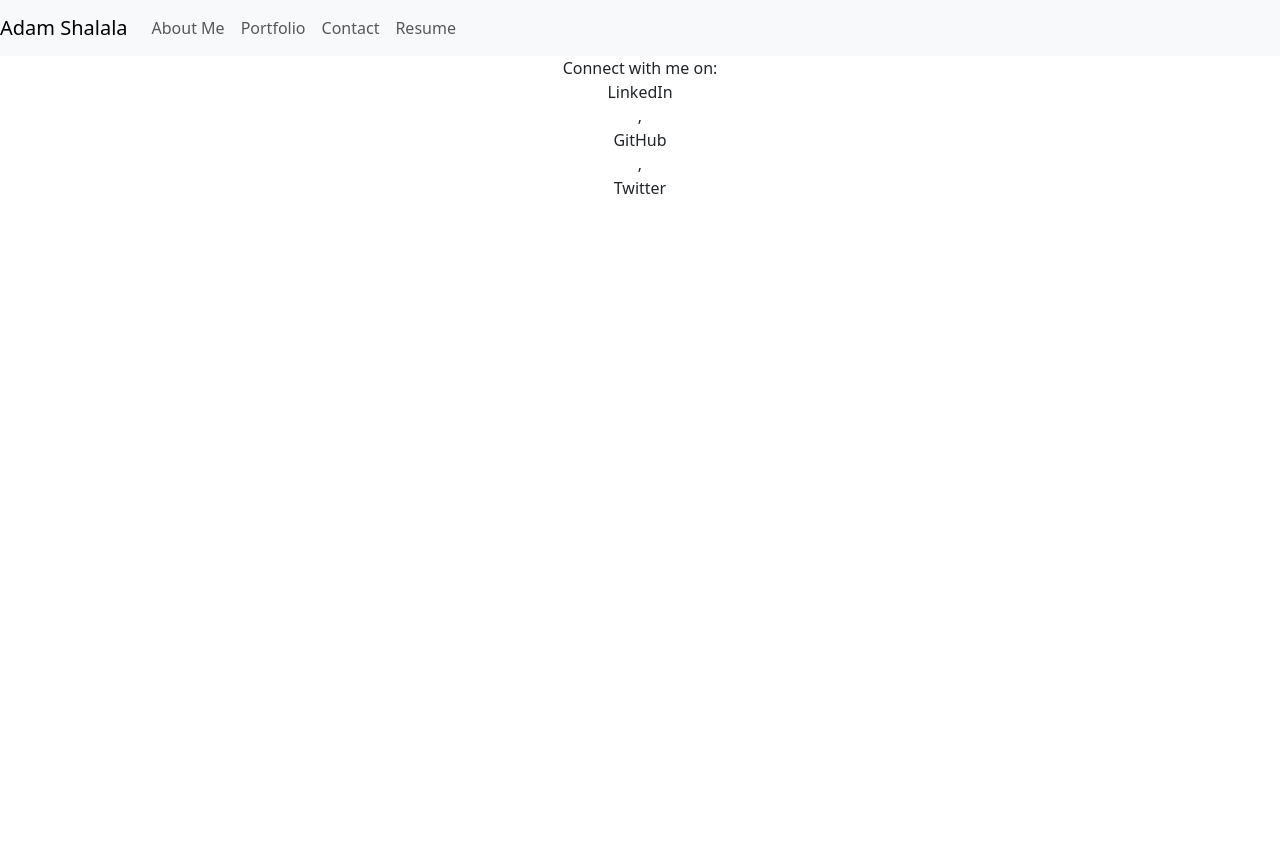
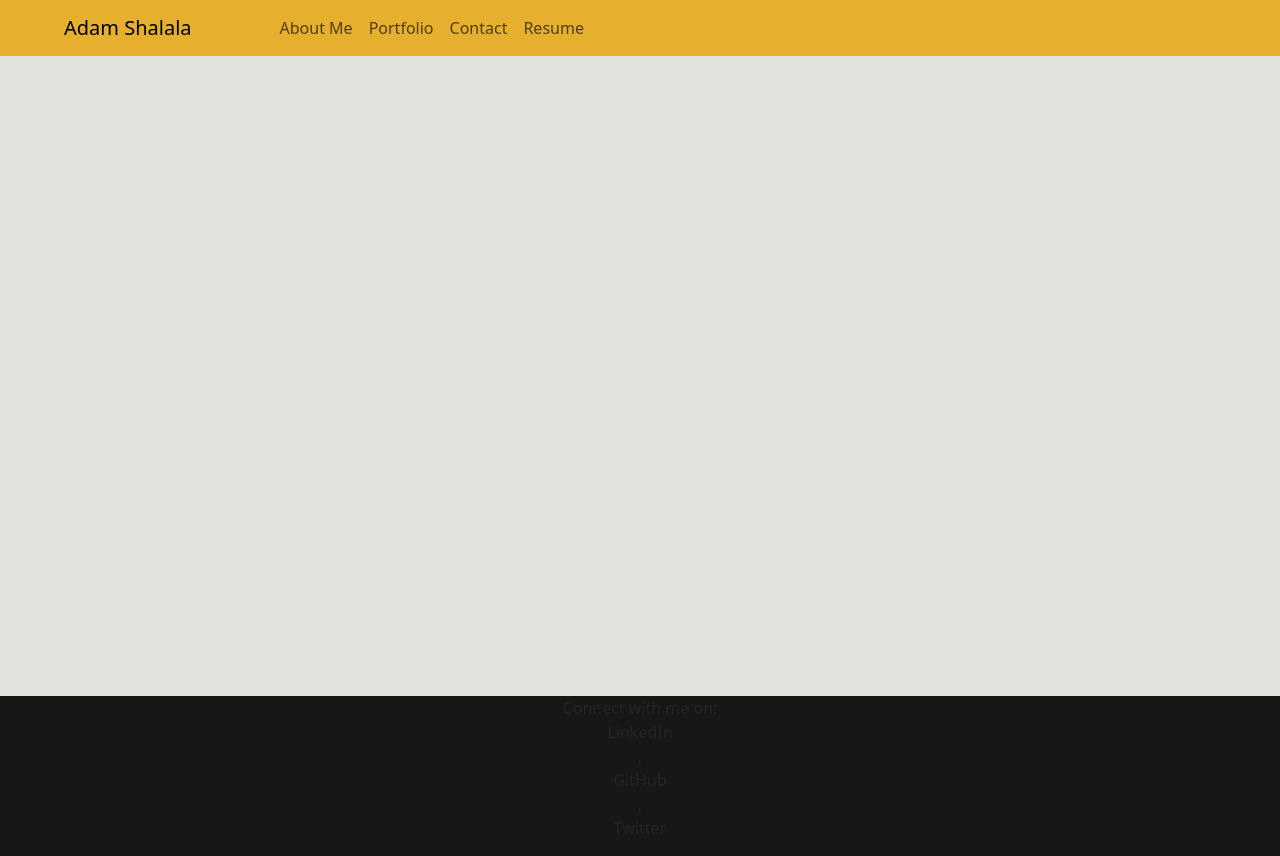
Before and after one commit to supershalala/pure-react-portfolio, a React (Create React App) app: page / in a window 1280 px wide. Before the commit the page ends 800 px from the top, so only its background shows below. Built offline with nearby package versions, Linux system fonts and the light colour scheme.

Commit message:
added colours to Nav, main and footer

```diff
--- a/src/App.css
+++ b/src/App.css
@@ -5,6 +5,11 @@
 .App-logo {
   height: 40vmin;
   pointer-events: none;
+}
+
+/* CustomNavbar.css */
+.navbar-brand {
+  padding: 5%;
 }
 
 @media (prefers-reduced-motion: no-preference) {
--- a/src/Layout.js
+++ b/src/Layout.js
@@ -6,7 +6,9 @@ const Layout = ({ children }) => {
   return (
     <div>
       <CustomNavbar />
-      <main>{children}</main>
+      <main style={{ backgroundColor: 'rgb(224, 226, 219)', minHeight: '80vh' }}>
+        {children}
+        </main>
       <Footer />
     </div>
   );
--- a/src/components/CustomNavbar.js
+++ b/src/components/CustomNavbar.js
@@ -6,7 +6,7 @@ import 'bootstrap/dist/css/bootstrap.css';
 
 const CustomNavbar = () => {
   return (
-    <Navbar bg="light" expand="lg">
+    <Navbar  expand="lg"style={{ backgroundColor: 'rgb(230, 175, 46)' }}>
     <Navbar.Brand>Adam Shalala</Navbar.Brand>
     <Navbar.Toggle aria-controls="navbar-nav" />
     <Navbar.Collapse id="navbar-nav">
--- a/src/components/Footer.js
+++ b/src/components/Footer.js
@@ -5,7 +5,7 @@ import 'bootstrap/dist/css/bootstrap.css';
 const CustomFooter = () => {
 return(
 
-    <footer className="footer">
+    <footer className="footer" style={{ backgroundColor: 'rgb(25, 23, 22)' }}>
     <div className="container">
       <div className="row">
         <div className="col text-center">
```
